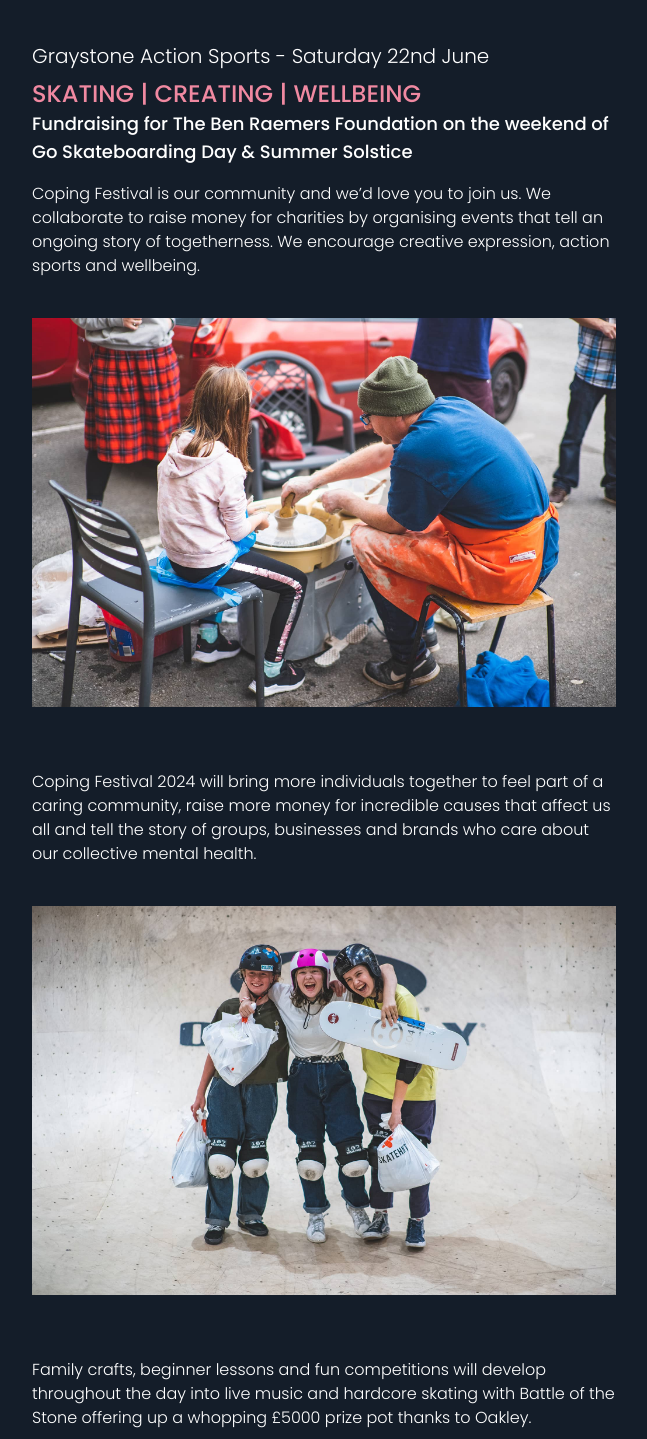
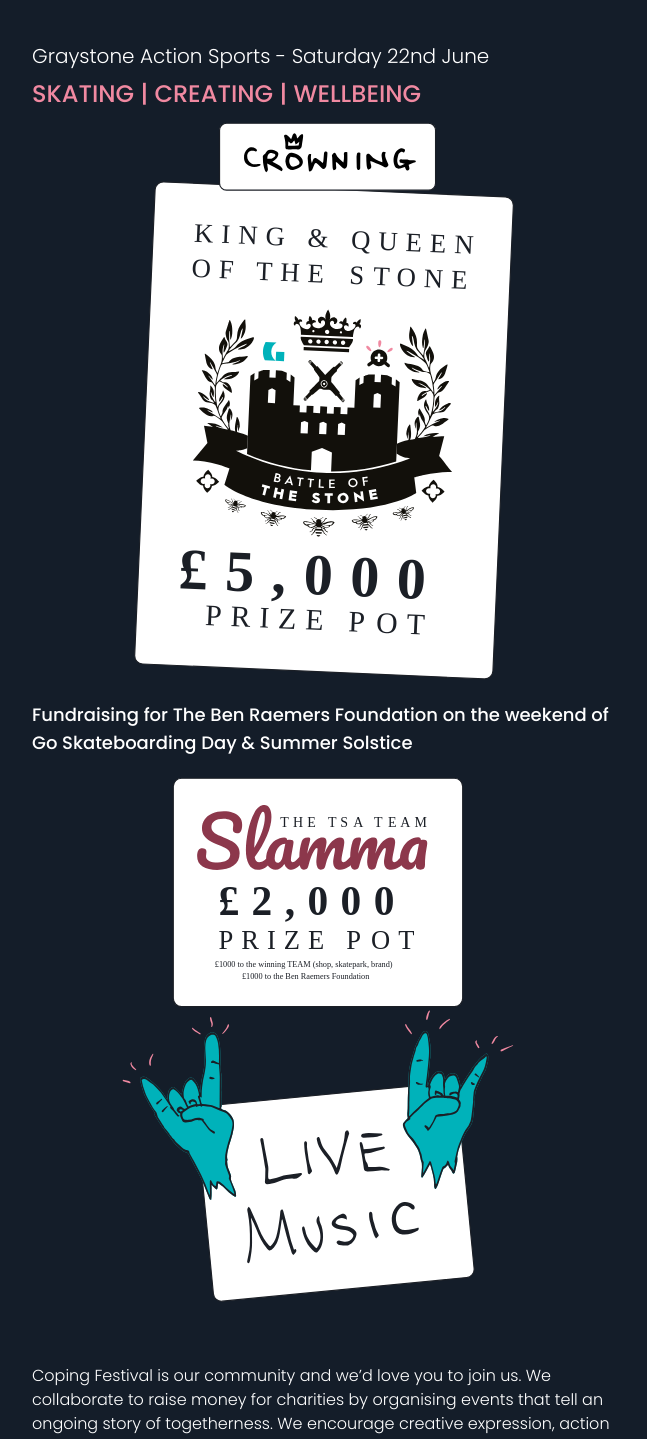
Before and after one commit to WilHesk/coping2023, a Next.js app: page /festival in a window 1280 px wide. Shown: the part 245-1684 px from the top of the page, without its empty margins (316-963 px from the left). Built offline with nearby package versions, Linux system fonts and the light colour scheme.

Commit message:
addition of images on festival page

```diff
--- a/components/Festival.jsx
+++ b/components/Festival.jsx
@@ -18,7 +18,21 @@
         <p className='pt-2 text-2xl font-medium text-pink uppercase'>{subhead}</p>
 
         <div className='font-light text-white'>
+
+        <Image
+              src='/Battle of the stone graphic 2024.svg'
+              alt="/coping festival battle of the stone graphic five thousand pounds prize"
+              width='1000'
+              height='1000'
+            />
+
           <p className='text-lg font-medium'>{h31}</p>
+          <Image
+              src='/Battle of the stone team slamma graphic 2024.svg'
+              alt="/coping festival battle of the stone team graphic 2000 pounds prize"
+              width='1000'
+              height='1000'
+            />
           <p className='pt-4'>{p1}</p>
 
           <div className='py-10'>
```
Also changed, not shown: public/Battle of the stone graphic 2024.svg (added), public/Battle of the stone team slamma graphic 2024.svg (added).
